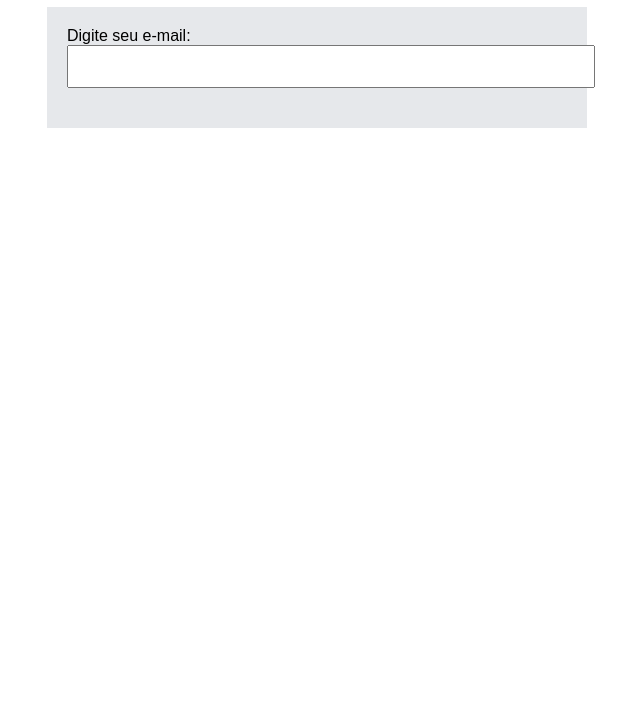
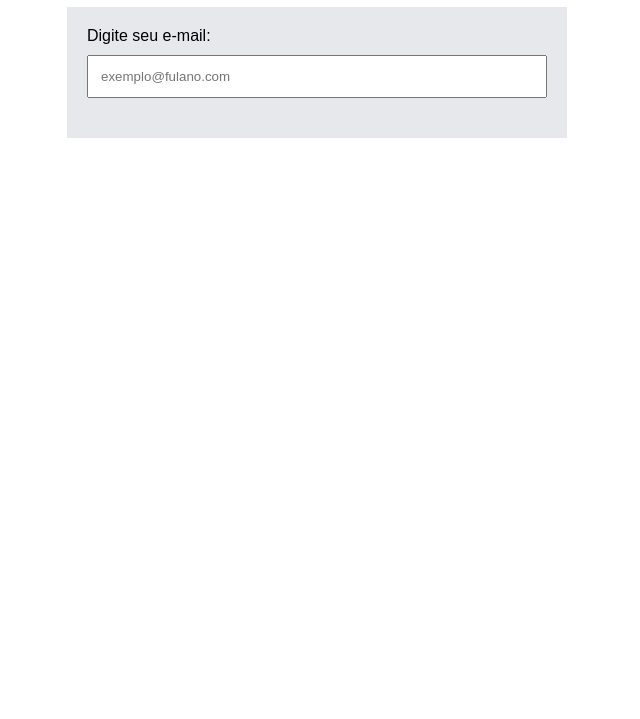
Before and after one commit to jaisonschmidt/atitus-2024-01-fe-topicos-dom, a plain HTML site: page index.html in a window 1280 px wide. Shown: the part 81-800 px from the top of the page, without its empty margins (323-963 px from the left). Drawn offline with Linux system fonts and the light colour scheme.

Commit message:
Ajustes de campo de email

```diff
--- a/index.html
+++ b/index.html
@@ -15,7 +15,7 @@
             <label for="txtEmail">
                 Digite seu e-mail:
             </label>
-            <input type="text" id="txtEmail" class="input">
+            <input type="text" id="txtEmail" class="input" placeholder="exemplo@fulano.com">
         </form>
     </main>
 
--- a/style.css
+++ b/style.css
@@ -1,3 +1,7 @@
+* {
+    box-sizing: border-box;
+}
+
 body {
     align-items: center;
     display: flex;
@@ -16,6 +20,7 @@ body {
 .input {
     display: block;
     margin-bottom: 20px;
+    margin-top: 10px;
     padding: 12px;
     width: 100%;
 }
```
